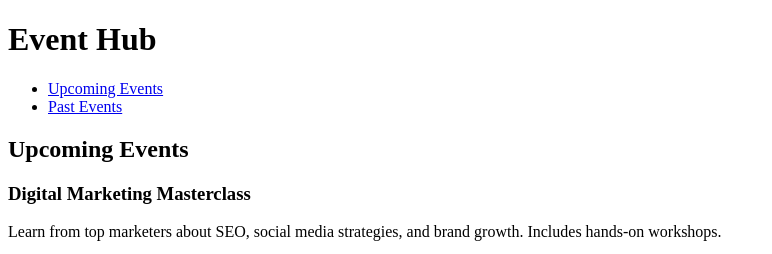
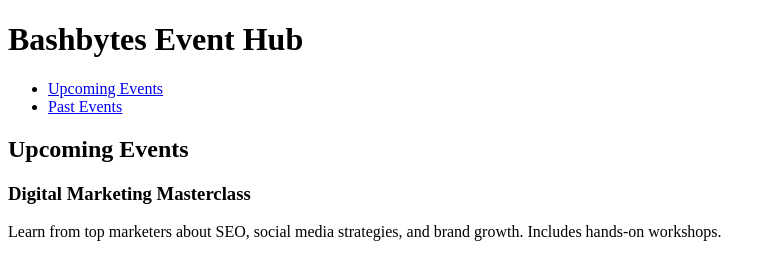
Before and after one commit to Majok-Bol/event_hub, a plain HTML site: page index.html in a window 1280 px wide. Shown: the top 254 px of the page, without its empty margins (0-772 px from the left). Drawn offline with Linux system fonts and the light colour scheme.

Commit message:
changed title

```diff
--- a/index.html
+++ b/index.html
@@ -6,7 +6,7 @@
     <title>Event Hub</title>
   </head>
   <header>
-    <h1>Event Hub</h1>
+    <h1>Bashbytes Event Hub</h1>
     <nav>
       <ul>
         <li><a href="#upcoming-events">Upcoming Events</a></li>
@@ -15,6 +15,7 @@
     </nav>
   </header>
   <body>
+
     <section id="upcoming-events">
       <h2>Upcoming Events</h2>
       <article>
```
